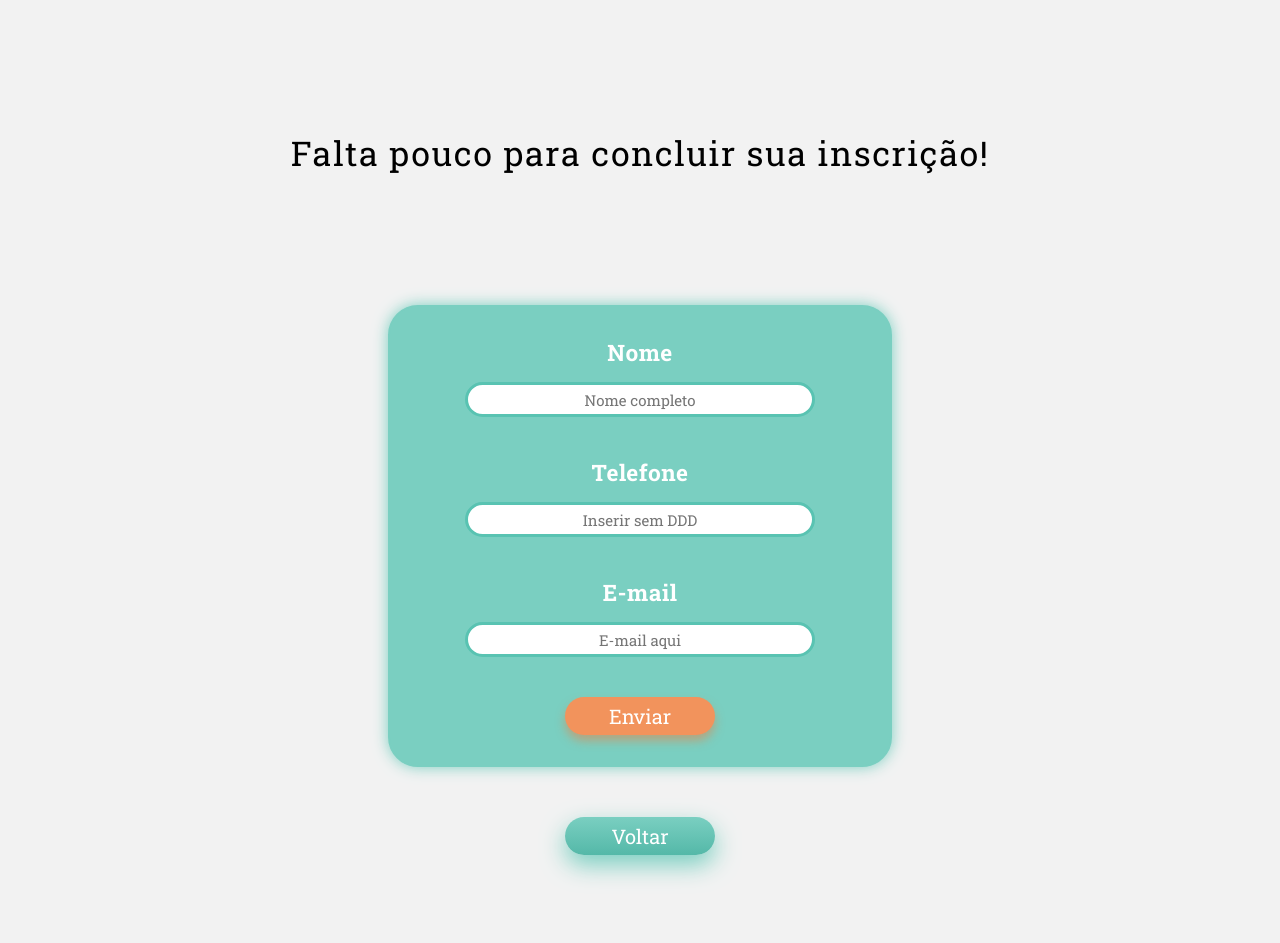
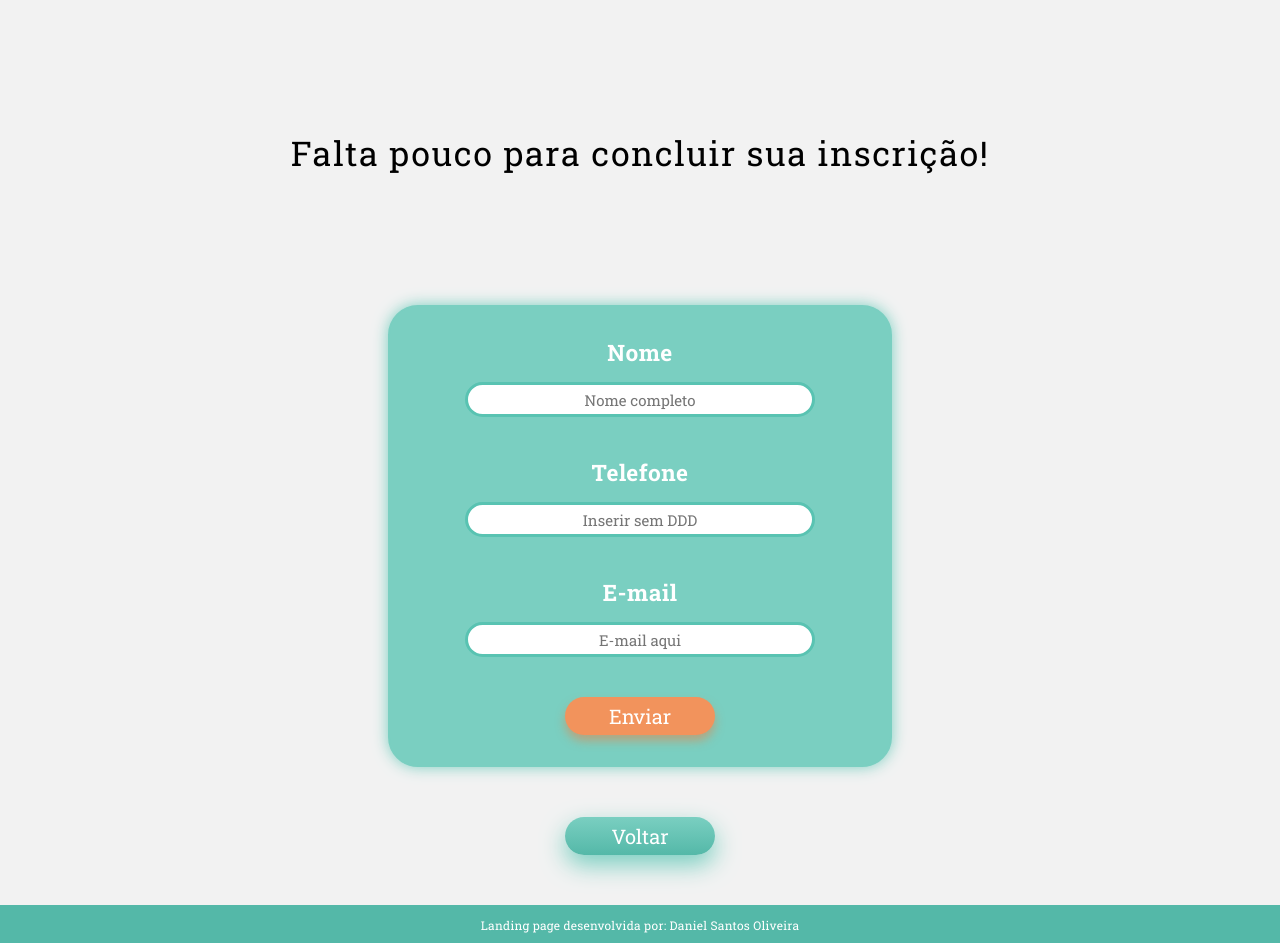
Before and after one commit to danielh-oliveira/LandingPage-Vacinas, a React (Create React App) app: page /Formulario in a window 1280 px wide. Shown: the top 943 px of the page. Before the commit the page ends 905 px from the top, so only its background shows below. Built offline with nearby package versions, Linux system fonts and the light colour scheme.

Commit message:
Tudo ok footer add em form

```diff
--- a/src/pages/PagForm/index.js
+++ b/src/pages/PagForm/index.js
@@ -1,5 +1,6 @@
 import React from 'react';
 import Form from '../../Components/Form/';
+import Footer from '../../Components/Footer/'
 import { Link } from 'react-router-dom';
 
 import * as S from './styled';
@@ -10,6 +11,7 @@ export default function PagForm() {
     }
 
     return (
+        <>
             <S.mainF>
                 <S.h1F>Falta pouco para concluir sua inscrição!</S.h1F>
                 <Form />
@@ -17,5 +19,7 @@ export default function PagForm() {
                     <S.buttonV onClick={limpeza}>Voltar</S.buttonV>
                 </Link>
             </S.mainF>
+            <Footer />
+        </>
     );
 }
--- a/src/pages/PagForm/styled.js
+++ b/src/pages/PagForm/styled.js
@@ -14,7 +14,7 @@ export const mainF = styled.main`
 `
 
 export const h1F = styled.h1`
-    margin: 130px 0;
+    margin: 130px 0 130px 0;
     text-align: center;
 `
 
```
Lines whose indentation alone changed are shown as unchanged.
